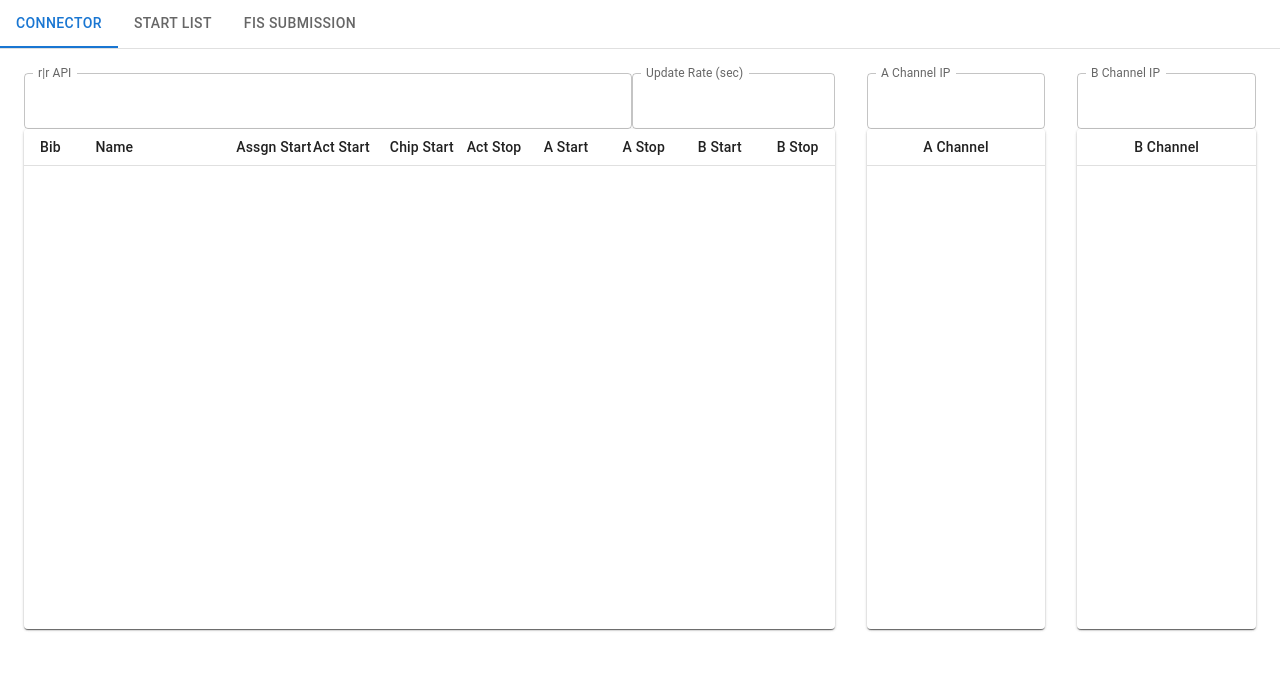
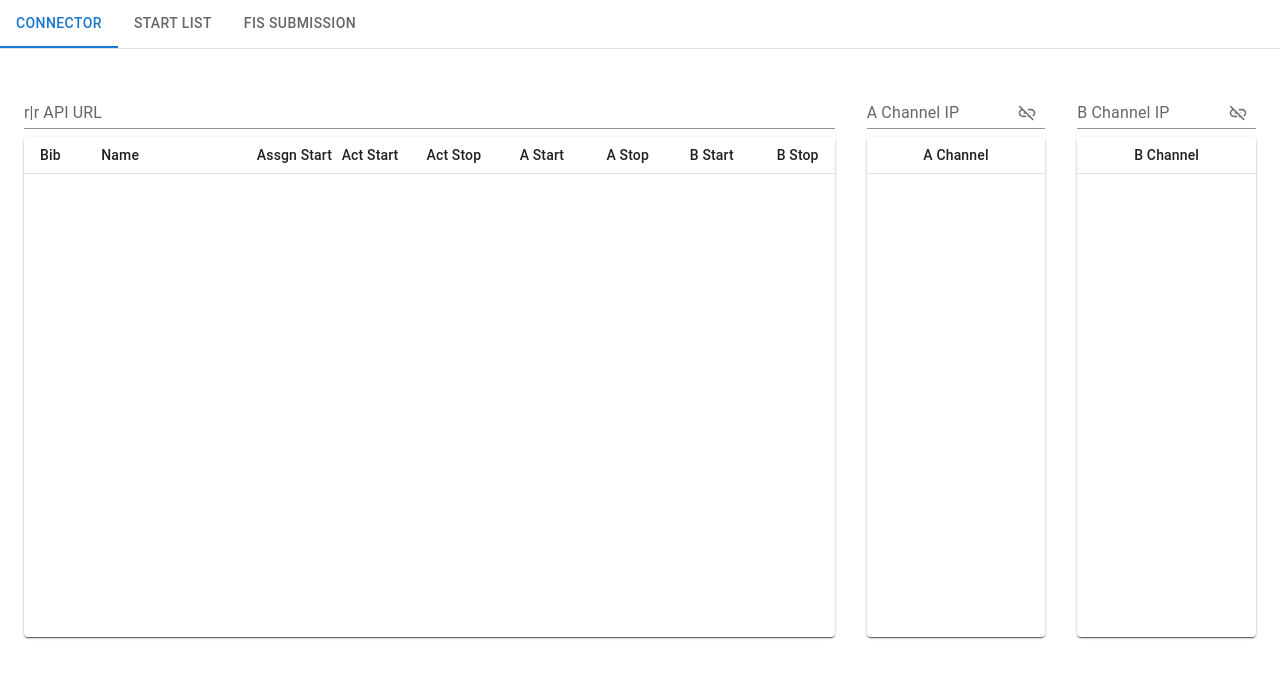
Before and after one commit to macread/connector, a React (Create React App) app: page / in a window 1280 px wide. Shown: the top 678 px of the page. Built offline with nearby package versions, Linux system fonts and the light colour scheme.

Commit message:
IP entry and connect

```diff
--- a/package.json
+++ b/package.json
@@ -5,13 +5,15 @@
   "dependencies": {
     "@emotion/react": "^11.11.1",
     "@emotion/styled": "^11.11.0",
+    "@mui/icons-material": "^5.14.15",
     "@mui/material": "^5.14.14",
     "@testing-library/jest-dom": "^5.17.0",
     "@testing-library/react": "^13.4.0",
     "@testing-library/user-event": "^13.5.0",
+    "axios": "^1.5.1",
     "react": "^18.2.0",
     "react-dom": "^18.2.0",
-    "react-scripts": "5.0.1",
+    "react-scripts": "^5.0.1",
     "react-virtuoso": "^4.6.2",
     "web-vitals": "^2.1.4"
   },
@@ -40,6 +42,7 @@
     ]
   },
   "devDependencies": {
+    "@babel/plugin-proposal-private-property-in-object": "^7.21.11",
     "typescript": "^5.2.2"
   }
 }
--- /dev/null
+++ b/src/components/IpEntry.tsx
@@ -0,0 +1,55 @@
+import React from "react";
+import {
+	FormControl,
+	IconButton,
+	Input,
+	InputAdornment,
+	InputLabel,
+} from "@mui/material";
+import { LinkOffOutlined, LinkOutlined } from "@mui/icons-material";
+
+interface IpEntryProps {
+	channel: string;
+	channelConnected: boolean;
+	connectToChannel: () => void;
+	onChange: (channel: string, value: string) => void;
+	value: string | undefined;
+}
+
+const IpEntry: React.FC<IpEntryProps> = (props: IpEntryProps) => {
+	const {
+		channel,
+		channelConnected,
+		connectToChannel,
+		onChange,
+		value,
+	} = props;
+
+	return (
+		<FormControl sx={{ m: 1, width: "100%" }} variant="standard">
+			<InputLabel htmlFor="channel">{`${channel} Channel IP`}</InputLabel>
+			<Input
+				id={`channel${channel}IP`}
+				endAdornment={
+					<InputAdornment position="end">
+						<IconButton
+							aria-label="toggle password visibility"
+							onClick={connectToChannel}
+						>
+							{channelConnected ? (
+								<LinkOutlined fontSize="small" />
+							) : (
+								<LinkOffOutlined fontSize="small" />
+							)}
+						</IconButton>
+					</InputAdornment>
+				}
+				onChange={(e) => onChange(channel, e.target.value)}
+				type="text"
+				value={value}
+			/>
+		</FormControl>
+	);
+};
+
+export default IpEntry;
--- /dev/null
+++ b/src/react-app-env.d.ts
@@ -0,0 +1 @@
+/// <reference types="react-scripts" />
--- a/src/views/Connector.tsx
+++ b/src/views/Connector.tsx
@@ -1,6 +1,9 @@
-import * as React from "react";
-
+import React, { useEffect, useState } from "react";
+import axios from "axios";
 import {
+	FormControl,
+	Input,
+	InputLabel,
 	Grid,
 	Paper,
 	Table,
@@ -9,9 +12,9 @@ import {
 	TableContainer,
 	TableHead,
 	TableRow,
-	TextField,
 } from "@mui/material";
 import { TableVirtuoso, TableComponents } from "react-virtuoso";
+import IpEntry from "components/IpEntry";
 
 interface Data {
 	bib: number;
@@ -24,6 +27,8 @@ interface Data {
 	chipStartSeconds: number;
 	actualStop: string;
 	actualStopSeconds: number;
+	chipStop: string;
+	chipStopSeconds: number;
 	channelAStart: string;
 	channelAStartSeconds: number;
 	channelAStop: string;
@@ -64,12 +69,6 @@ const raceDataColumn: ColumnData[] = [
 		width: 40,
 		label: "Act\u00A0Start",
 		dataKey: "actualStart",
-		numeric: true,
-	},
-	{
-		width: 40,
-		label: "Chip\u00A0Start",
-		dataKey: "chipStart",
 		numeric: true,
 	},
 	{
@@ -198,39 +197,77 @@ function channelDataRowContent(_index: number, row: Data) {
 	);
 }
 
-export default function ReactVirtualizedTable() {
+export default function Connector() {
+	const [rrAPI, setRrAPI] = useState<string>();
+	const [channelAConnected, setChannelAConnected] = useState<boolean>(false);
+	const [channelBConnected, setChannelBConnected] = useState<boolean>(false);
+	const [channelAIP, setChannelAIP] = useState<string>();
+	const [channelBIP, setChannelBIP] = useState<string>();
+	const [data, setData] = useState<Data[]>();
+
+	const connectToChannelA = () => {
+		if (channelAConnected) {
+			setChannelAConnected(false);
+		} else {
+			setChannelAConnected(true);
+		}
+	};
+
+	const connectToChannelB = () => {
+		if (channelBConnected) {
+			setChannelBConnected(false);
+		} else {
+			setChannelBConnected(true);
+		}
+	};
+
+	const handleChannelIPChange = (channel: string, ip: string) => {
+		if (channel === "A") {
+			setChannelAIP(ip);
+		} else {
+			setChannelBIP(ip);
+		}
+	};
+
+	useEffect(() => {
+		if (rrAPI) {
+			axios
+				.get(rrAPI)
+				.then(function (response) {
+					// handle success
+					console.log("response :>> ", response);
+					setData(response.data);
+				})
+				.catch(function (error) {
+					// handle error
+					console.log(error);
+				});
+		}
+	}, [rrAPI]);
+
 	return (
 		<Grid container direction="row" spacing={4}>
 			<Grid
+				alignItems="center"
+				direction="column"
+				display="flex"
 				item
-				direction="column"
 				justifyContent="flex-start"
-				alignItems="flex-start"
 				xs={8}
 			>
-				<Grid direction="row" item xs={2}>
-					<TextField
-						id="rrAPI"
-						InputLabelProps={{
-							shrink: true,
-						}}
-						label="r|r API"
-						sx={{ width: "75%" }}
+				<FormControl sx={{ m: 1, width: "100%" }} variant="standard">
+					<InputLabel htmlFor="channel">r|r API URL</InputLabel>
+					<Input
+						id="rrAPIURL"
+						onChange={(e) => setRrAPI(e.target.value)}
+						type="text"
+						value={rrAPI}
 					/>
-					<TextField
-						id="updateRate"
-						InputLabelProps={{
-							shrink: true,
-						}}
-						label="Update Rate (sec)"
-						sx={{ width: "25%" }}
-						type="number"
-					/>
-				</Grid>
-				<Grid item xs={12}>
+				</FormControl>
+				<Grid item width="100%">
 					<Paper style={{ height: 500, width: "100%" }}>
 						<TableVirtuoso
-							// data={rows}
+							data={data}
 							components={VirtuosoTableComponents}
 							fixedHeaderContent={raceDataHeaderContent}
 							itemContent={raceDataRowContent}
@@ -238,14 +275,13 @@ export default function ReactVirtualizedTable() {
 					</Paper>
 				</Grid>
 			</Grid>
-			<Grid direction="column" item xs={2}>
-				<TextField
-					id="aChannelIP"
-					InputLabelProps={{
-						shrink: true,
-					}}
-					label="A Channel IP"
-					sx={{ width: "100%" }}
+			<Grid alignItems="center" display="flex" direction="column" item xs={2}>
+				<IpEntry
+					channel="A"
+					channelConnected={channelAConnected}
+					connectToChannel={connectToChannelA}
+					onChange={handleChannelIPChange}
+					value={channelAIP}
 				/>
 				<Paper style={{ height: 500, width: "100%" }}>
 					<TableVirtuoso
@@ -256,14 +292,13 @@ export default function ReactVirtualizedTable() {
 					/>
 				</Paper>
 			</Grid>
-			<Grid direction="column" item xs={2}>
-				<TextField
-					id="bChannelIP"
-					InputLabelProps={{
-						shrink: true,
-					}}
-					label="B Channel IP"
-					sx={{ width: "100%" }}
+			<Grid alignItems="center" display="flex" direction="column" item xs={2}>
+				<IpEntry
+					channel="B"
+					channelConnected={channelBConnected}
+					connectToChannel={connectToChannelB}
+					onChange={handleChannelIPChange}
+					value={channelBIP}
 				/>
 				<Paper style={{ height: 500, width: "100%" }}>
 					<TableVirtuoso
```
Also changed, not shown: 1 other file (tests, documents, lock files or other folders).
